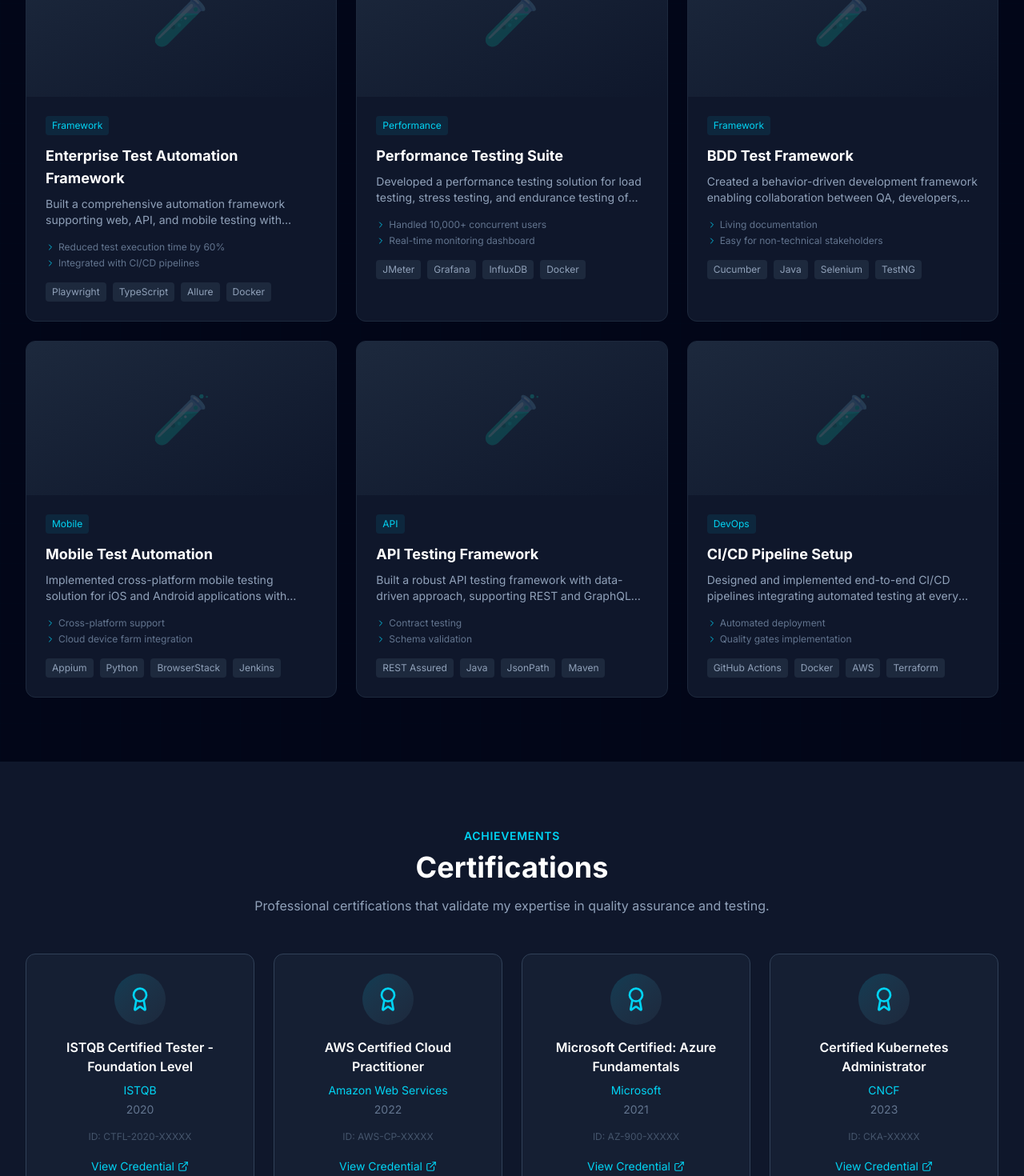
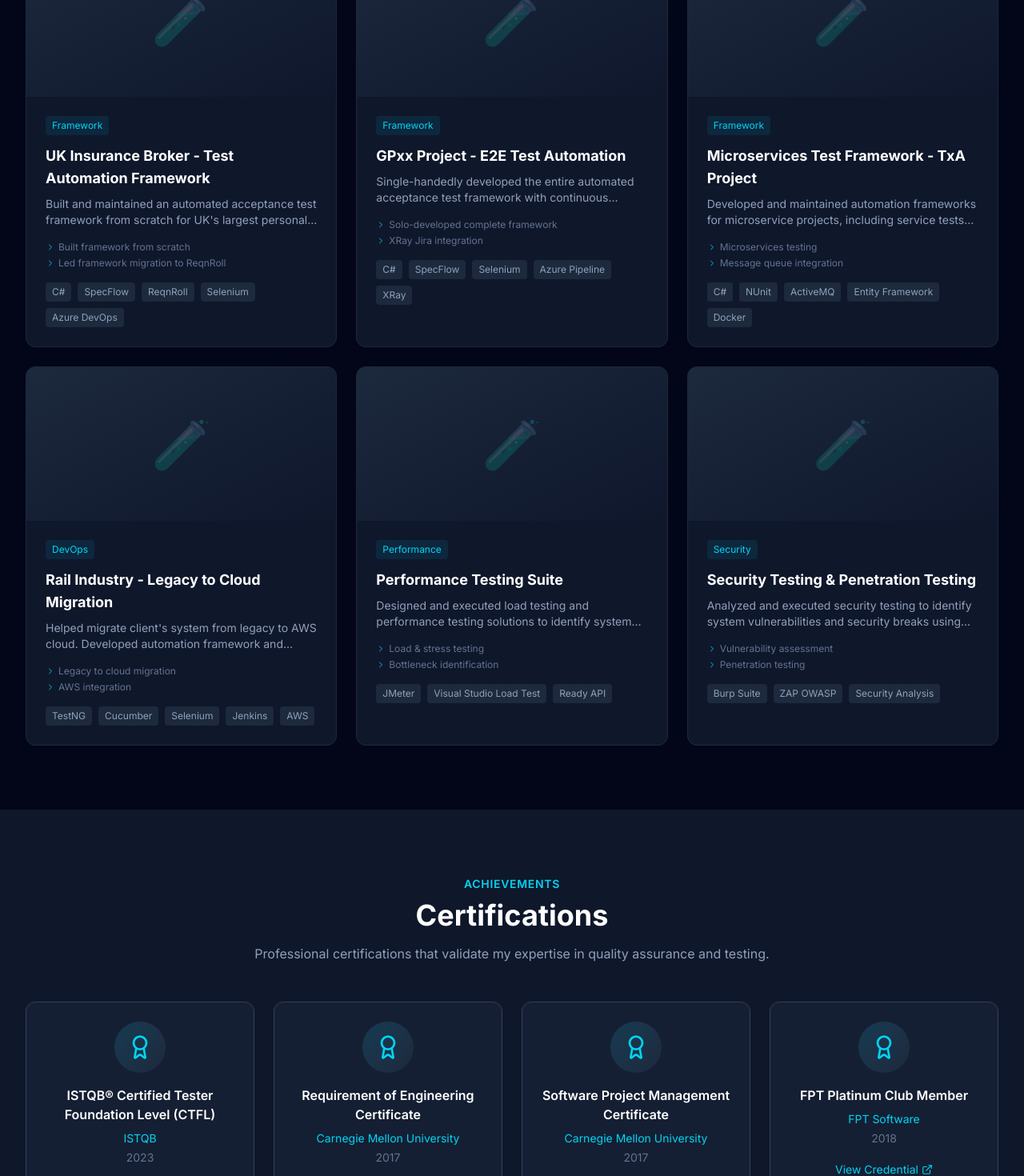
Before and after one commit to tuetranduy/tuetran-porfolio, a React (Vite) app: page / in a window 1280 px wide. Shown: the part 5360-6830 px from the top of the page at 80% size. Built offline with nearby package versions, Linux system fonts and the light colour scheme; no server answers.

Commit message:
update real information

```diff
--- a/src/data/certifications.js
+++ b/src/data/certifications.js
@@ -1,41 +1,56 @@
 export const certifications = [
   {
     id: 1,
-    title: "ISTQB Certified Tester - Foundation Level",
+    title: "ISTQB® Certified Tester Foundation Level (CTFL)",
     issuer: "ISTQB",
-    date: "2020",
-    credentialId: "CTFL-2020-XXXXX",
+    date: "2023",
+    credentialId: "",
     logo: "/assets/images/istqb-logo.png",
     link: "#"
   },
   {
     id: 2,
-    title: "AWS Certified Cloud Practitioner",
-    issuer: "Amazon Web Services",
-    date: "2022",
-    credentialId: "AWS-CP-XXXXX",
-    logo: "/assets/images/aws-logo.png",
+    title: "Requirement of Engineering Certificate",
+    issuer: "Carnegie Mellon University",
+    date: "2017",
+    credentialId: "",
+    logo: "/assets/images/cmu-logo.png",
     link: "#"
   },
   {
     id: 3,
-    title: "Microsoft Certified: Azure Fundamentals",
-    issuer: "Microsoft",
-    date: "2021",
-    credentialId: "AZ-900-XXXXX",
-    logo: "/assets/images/azure-logo.png",
+    title: "Software Project Management Certificate",
+    issuer: "Carnegie Mellon University",
+    date: "2017",
+    credentialId: "",
+    logo: "/assets/images/cmu-logo.png",
     link: "#"
   },
   {
     id: 4,
-    title: "Certified Kubernetes Administrator",
-    issuer: "CNCF",
-    date: "2023",
-    credentialId: "CKA-XXXXX",
-    logo: "/assets/images/kubernetes-logo.png",
+    title: "FPT Platinum Club Member",
+    issuer: "FPT Software",
+    date: "2018",
+    credentialId: "",
+    logo: "/assets/images/fpt-logo.png",
+    link: "#"
+  },
+  {
+    id: 5,
+    title: "Best Performer of Business Unit",
+    issuer: "FPT Software",
+    date: "2017",
+    credentialId: "",
+    logo: "/assets/images/fpt-logo.png",
+    link: "#"
+  },
+  {
+    id: 6,
+    title: "Best Youth Union Leader",
+    issuer: "FPT Software",
+    date: "2018",
+    credentialId: "",
+    logo: "/assets/images/fpt-logo.png",
     link: "#"
   }
 ];
-
-// Note: Update these with your actual certifications
-// You can add more certifications or remove placeholders
--- a/src/data/projects.js
+++ b/src/data/projects.js
@@ -1,94 +1,94 @@
 export const projects = [
   {
     id: 1,
-    title: "Enterprise Test Automation Framework",
-    description: "Built a comprehensive automation framework supporting web, API, and mobile testing with modular architecture and detailed reporting.",
+    title: "UK Insurance Broker - Test Automation Framework",
+    description: "Built and maintained an automated acceptance test framework from scratch for UK's largest personal lines broker. Led migration from SpecFlow to ReqnRoll framework.",
     image: "/assets/images/project1.png",
-    technologies: ["Playwright", "TypeScript", "Allure", "Docker"],
+    technologies: ["C#", "SpecFlow", "ReqnRoll", "Selenium", "Azure DevOps"],
     category: "Framework",
     highlights: [
-      "Reduced test execution time by 60%",
-      "Integrated with CI/CD pipelines",
-      "Supports parallel execution"
+      "Built framework from scratch",
+      "Led framework migration to ReqnRoll",
+      "Integrated CI/CD on Azure DevOps"
     ],
     github: "#",
     demo: "#"
   },
   {
     id: 2,
-    title: "Performance Testing Suite",
-    description: "Developed a performance testing solution for load testing, stress testing, and endurance testing of microservices architecture.",
+    title: "GPxx Project - E2E Test Automation",
+    description: "Single-handedly developed the entire automated acceptance test framework with continuous integration and XRay integration for test result visualization.",
     image: "/assets/images/project2.png",
-    technologies: ["JMeter", "Grafana", "InfluxDB", "Docker"],
-    category: "Performance",
+    technologies: ["C#", "SpecFlow", "Selenium", "Azure Pipeline", "XRay"],
+    category: "Framework",
     highlights: [
-      "Handled 10,000+ concurrent users",
-      "Real-time monitoring dashboard",
-      "Automated performance regression"
+      "Solo-developed complete framework",
+      "XRay Jira integration",
+      "Automated test suite with CI/CD"
     ],
     github: "#",
     demo: "#"
   },
   {
     id: 3,
-    title: "BDD Test Framework",
-    description: "Created a behavior-driven development framework enabling collaboration between QA, developers, and business stakeholders.",
+    title: "Microservices Test Framework - TxA Project",
+    description: "Developed and maintained automation frameworks for microservice projects, including service tests and pipeline monitoring solutions.",
     image: "/assets/images/project3.png",
-    technologies: ["Cucumber", "Java", "Selenium", "TestNG"],
+    technologies: ["C#", "NUnit", "ActiveMQ", "Entity Framework", "Docker"],
     category: "Framework",
     highlights: [
-      "Living documentation",
-      "Easy for non-technical stakeholders",
-      "Reusable step definitions"
+      "Microservices testing",
+      "Message queue integration",
+      "Pipeline monitoring & investigation"
     ],
     github: "#",
     demo: "#"
   },
   {
     id: 4,
-    title: "Mobile Test Automation",
-    description: "Implemented cross-platform mobile testing solution for iOS and Android applications with cloud device integration.",
+    title: "Rail Industry - Legacy to Cloud Migration",
+    description: "Helped migrate client's system from legacy to AWS cloud. Developed automation framework and integrated with Jenkins CI/CD pipeline.",
     image: "/assets/images/project4.png",
-    technologies: ["Appium", "Python", "BrowserStack", "Jenkins"],
-    category: "Mobile",
+    technologies: ["TestNG", "Cucumber", "Selenium", "Jenkins", "AWS"],
+    category: "DevOps",
     highlights: [
-      "Cross-platform support",
-      "Cloud device farm integration",
-      "Visual testing capabilities"
+      "Legacy to cloud migration",
+      "AWS integration",
+      "Jenkins CI/CD pipeline"
     ],
     github: "#",
     demo: "#"
   },
   {
     id: 5,
-    title: "API Testing Framework",
-    description: "Built a robust API testing framework with data-driven approach, supporting REST and GraphQL APIs.",
+    title: "Performance Testing Suite",
+    description: "Designed and executed load testing and performance testing solutions to identify system bottlenecks for enterprise web applications.",
     image: "/assets/images/project5.png",
-    technologies: ["REST Assured", "Java", "JsonPath", "Maven"],
-    category: "API",
+    technologies: ["JMeter", "Visual Studio Load Test", "Ready API"],
+    category: "Performance",
     highlights: [
-      "Contract testing",
-      "Schema validation",
-      "Response time assertions"
+      "Load & stress testing",
+      "Bottleneck identification",
+      "Performance optimization"
     ],
     github: "#",
     demo: "#"
   },
   {
     id: 6,
-    title: "CI/CD Pipeline Setup",
-    description: "Designed and implemented end-to-end CI/CD pipelines integrating automated testing at every stage.",
+    title: "Security Testing & Penetration Testing",
+    description: "Analyzed and executed security testing to identify system vulnerabilities and security breaks using industry-standard tools.",
     image: "/assets/images/project6.png",
-    technologies: ["GitHub Actions", "Docker", "AWS", "Terraform"],
-    category: "DevOps",
+    technologies: ["Burp Suite", "ZAP OWASP", "Security Analysis"],
+    category: "Security",
     highlights: [
-      "Automated deployment",
-      "Quality gates implementation",
-      "Infrastructure as code"
+      "Vulnerability assessment",
+      "Penetration testing",
+      "Security compliance"
     ],
     github: "#",
     demo: "#"
   }
 ];
 
-export const projectCategories = ["All", "Framework", "Performance", "Mobile", "API", "DevOps"];
+export const projectCategories = ["All", "Framework", "Performance", "Security", "DevOps"];
```
Also changed, not shown: 2 other files (tests, documents, lock files or other folders).
